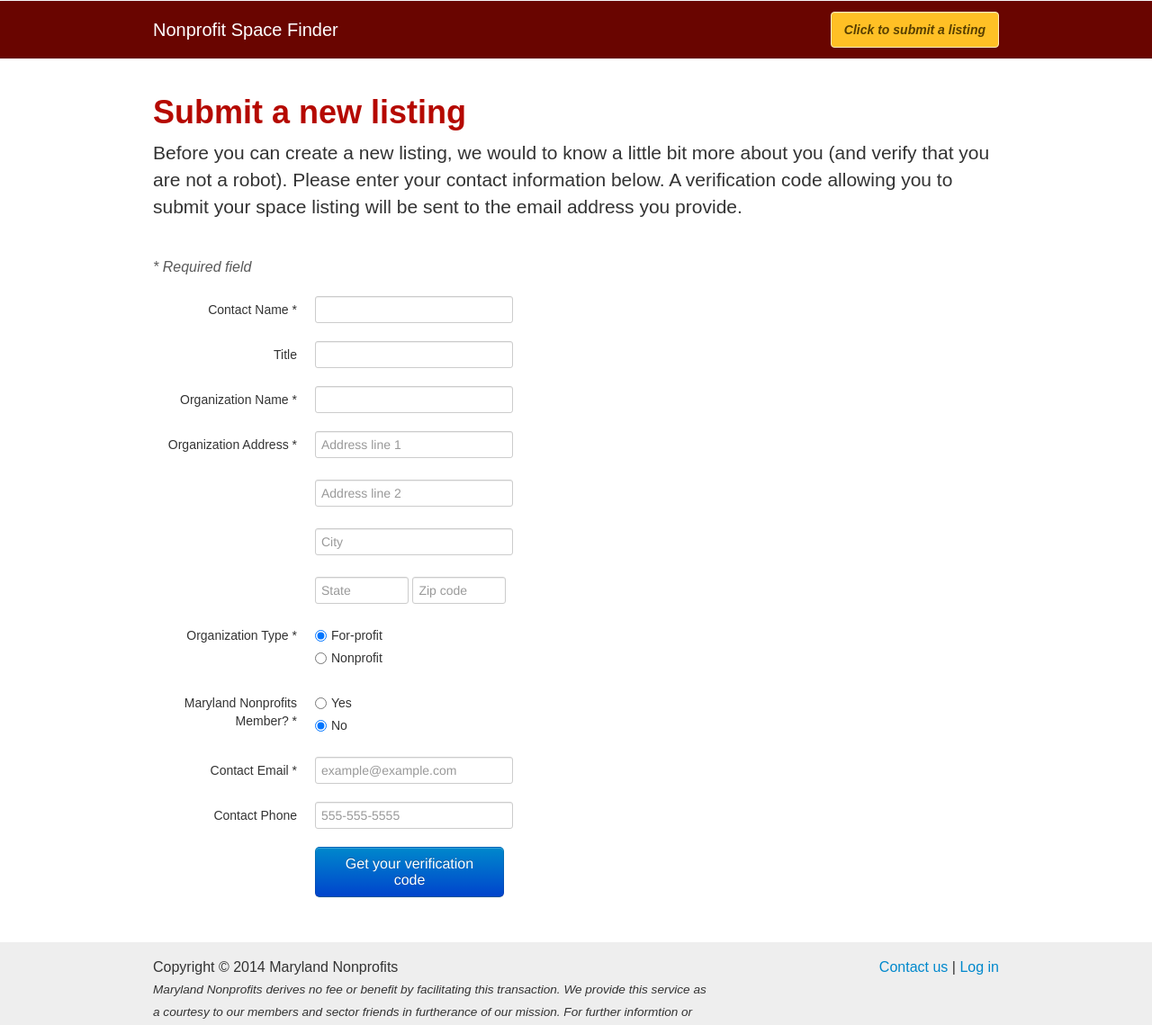
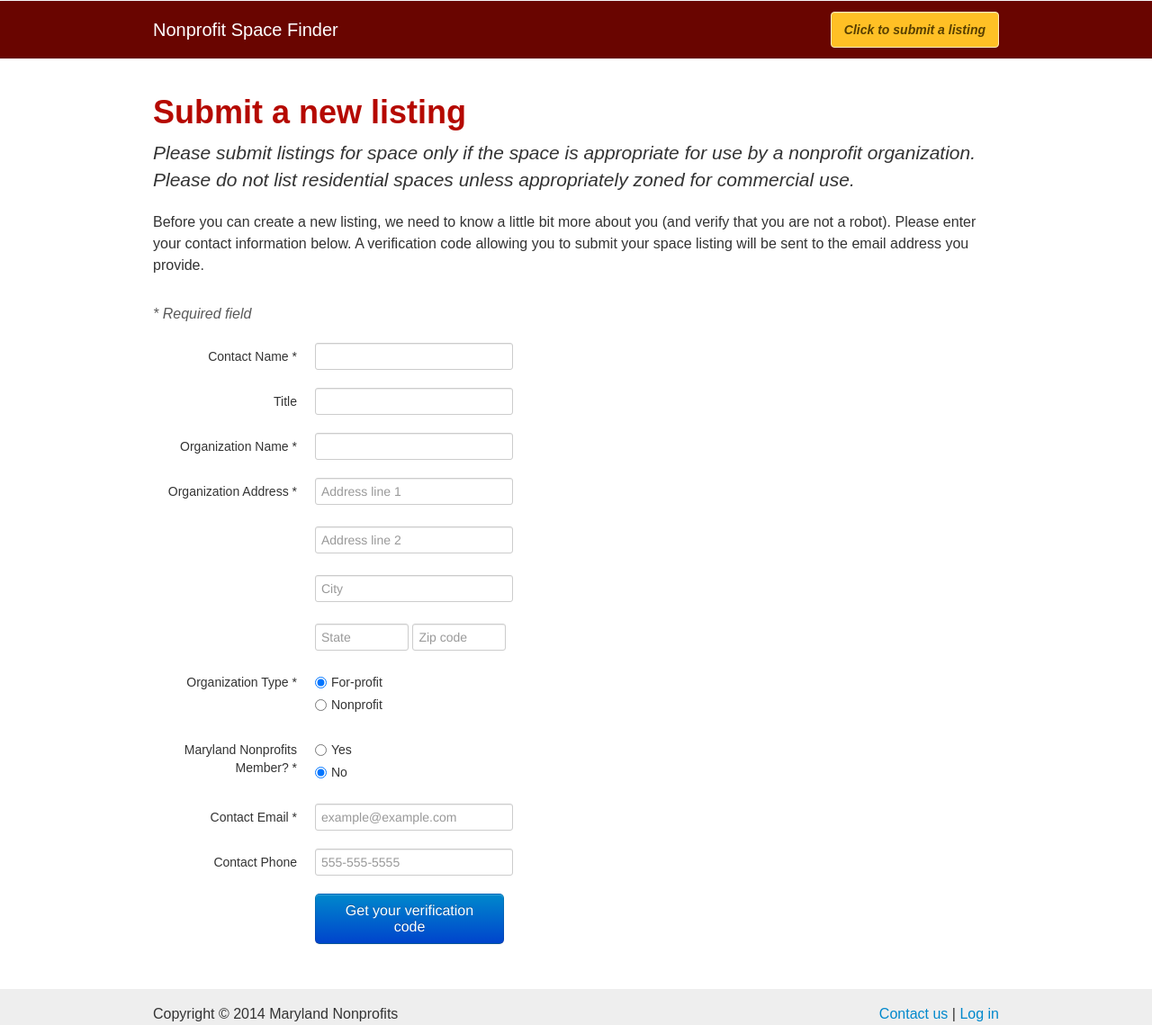
Before and after one commit to josephturnerjr/spacefinder, a Flask app: page /submit in a window 1280 px wide. Shown: the part 189-1328 px from the top of the page at 90% size. Run offline with Flask 2, Linux system fonts and the light colour scheme; style sheets or scripts are compiled from the project's sources; parts of the project's set-up code (start-up, migrations or seed data) failed here and were passed over; some libraries are stand-ins or nearby versions.

Commit message:
Disclaimer language for submission process

```diff
--- a/spacefinder/templates/get-token.html
+++ b/spacefinder/templates/get-token.html
@@ -8,7 +8,8 @@
 <div id="header" class='banner'>
   <div class="container">
     <h1>Submit a new listing</h1>
-    <p class='lead'>Before you can create a new listing, we would to know a little bit more about you (and verify that you are not a robot). Please enter your contact information below. A verification code allowing you to submit your space listing will be sent to the email address you provide.</p>
+    <p class='lead'><em>Please submit listings for space only if the space is appropriate for use by a nonprofit organization. Please do not list residential spaces unless appropriately zoned for commercial use.</em></p>
+    <p>Before you can create a new listing, we need to know a little bit more about you (and verify that you are not a robot). Please enter your contact information below. A verification code allowing you to submit your space listing will be sent to the email address you provide.</p>
   </div>
 </div>
 <div class='submit'>
```
